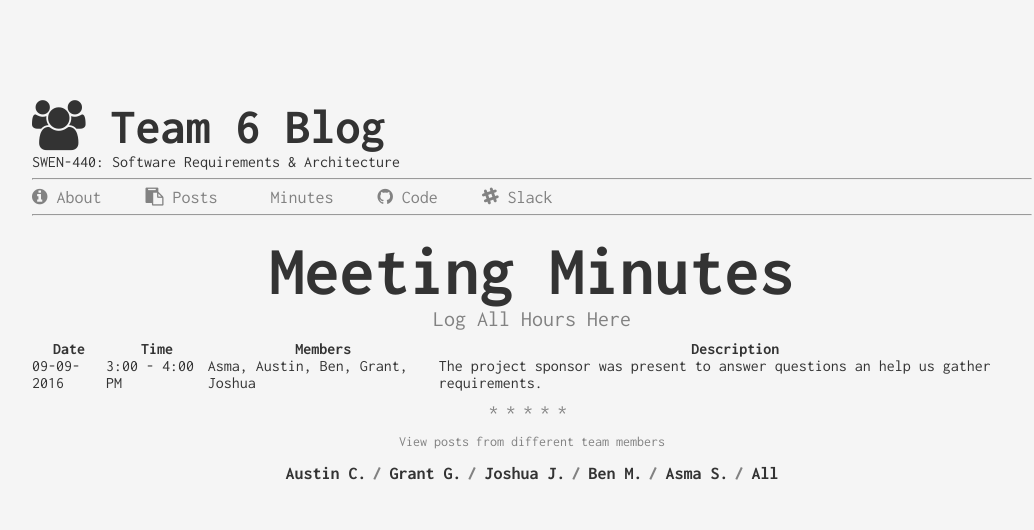
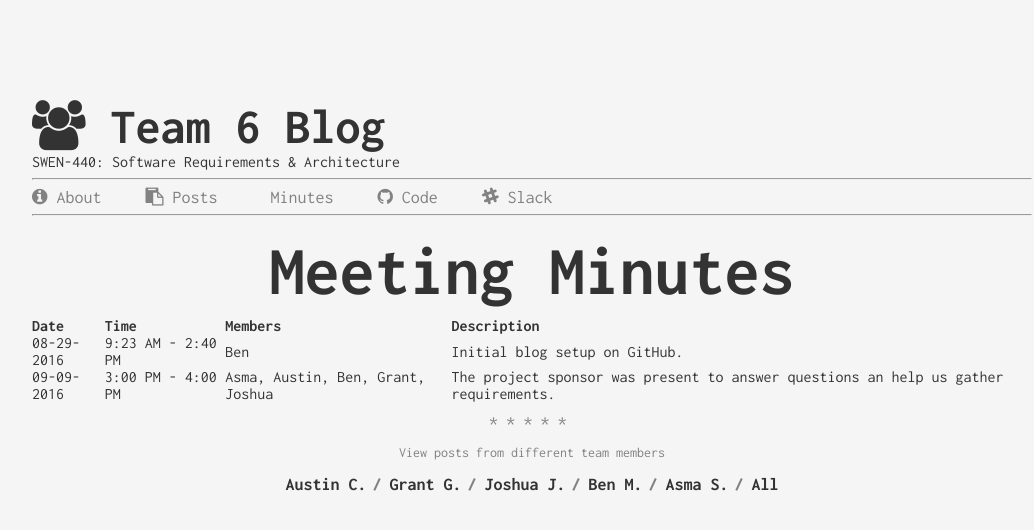
Before and after one commit to swen-440-team-6/swen-440-team-6.github.io, a Jekyll site: the page built from minutes.md, in a window 1280 px wide. Shown: the top 530 px of the page, without its empty margins (108-1142 px from the left). Built offline with Jekyll 4.4.1, drawn with Linux system fonts in a browser that asks for light colours.

Commit message:
Updated minutes.

```diff
--- a/minutes.md
+++ b/minutes.md
@@ -1,10 +1,11 @@
 ---
 layout: page
 title: Meeting Minutes
-subtitle: Log All Hours Here
+subtitle:
 permalink: /minutes/
 ---
 
-| Date       | Time           | Members                          | Description |
-|------------|----------------|----------------------------------|-------------|
-| 09-09-2016 | 3:00 - 4:00 PM | Asma, Austin, Ben, Grant, Joshua | The project sponsor was present to answer questions an help us gather requirements. |
+| Date       | Time              | Members                          | Description                                                                         |
+|:-----------|:------------------|:---------------------------------|:------------------------------------------------------------------------------------|
+| 08-29-2016 | 9:23 AM - 2:40 PM | Ben                              | Initial blog setup on GitHub.                                                       |
+| 09-09-2016 | 3:00 PM - 4:00 PM | Asma, Austin, Ben, Grant, Joshua | The project sponsor was present to answer questions an help us gather requirements. |
```
